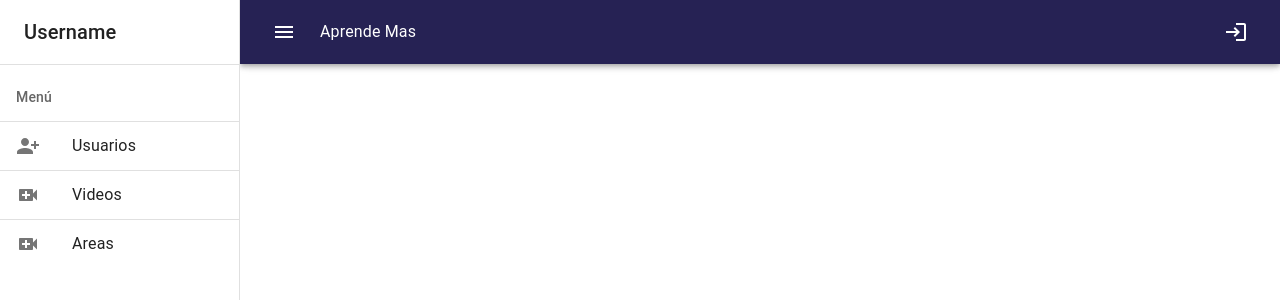
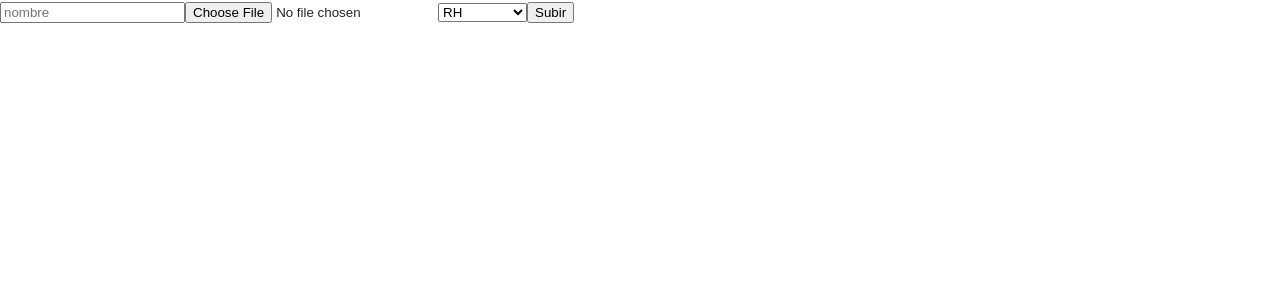
Before and after one commit to RicardReyesF/aprende_mas_front, a React (Create React App) app: page /home-admin in a window 1280 px wide. Shown: the top 300 px of the page. Built offline with nearby package versions, Linux system fonts and the light colour scheme.

Commit message:
Pruebas AWS S3

```diff
--- a/package.json
+++ b/package.json
@@ -10,6 +10,7 @@
     "@testing-library/jest-dom": "^5.16.5",
     "@testing-library/react": "^13.4.0",
     "@testing-library/user-event": "^13.5.0",
+    "axios": "^1.4.0",
     "react": "^18.2.0",
     "react-dom": "^18.2.0",
     "react-router-dom": "^6.10.0",
--- a/src/Views/HomePageAdmin.jsx
+++ b/src/Views/HomePageAdmin.jsx
@@ -1,13 +1,52 @@
-import React from 'react'
+import React from 'react';
+import { useState } from 'react'
 import { NavBar } from '../Components/NavBar'
 import { SideBar } from '../Components/SideBar'
 
+const drawerWidth = 240;
+
 export const HomePageAdmin = () => {
+    const [ post, setPost] = useState({
+        title: "",
+        img: "",
+        areas: ""
+    });
+
+    function handleOnChange(e){
+        setPost({
+            ...post,
+            [e.target.name] : e.target.value
+        })
+        console.log(e.target.value)
+    }
+
     return (
-        <>
-        <NavBar />
-            <SideBar></SideBar>
-        <div>Pagina del administrador</div>
-        </>
+        <div>
+            <form>
+                <input  type="text"
+                        name="name"
+                        placeholder='nombre'
+                        onChange={ handleOnChange }
+
+                />
+
+                <input
+                        type="file"
+                        name="img"
+                        placeholder='seleccionar archivo'
+                        onChange={handleOnChange}
+                />
+
+                <select name="areas" id="">
+                    <option value="RH">RH</option>
+                    <option value="Sistemas">Sistemas</option>
+                    <option value="Sistemas">Produccion</option>
+                </select>
+
+                <button>Subir</button>
+
+            </form>
+        </div>
+
     )
 }
```
Also changed, not shown: 1 other file (tests, documents, lock files or other folders).
